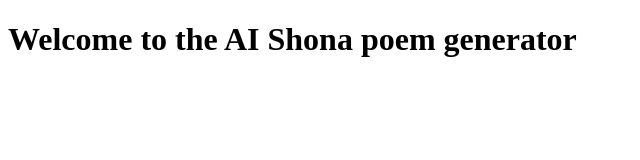
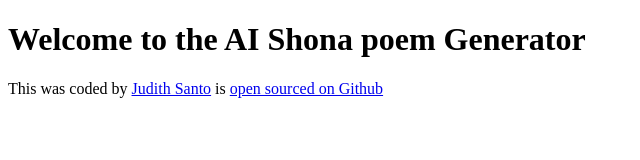
Before and after one commit to judithsanto04-code/Al-Poems, a plain HTML site: page index.html in a window 1280 px wide. Shown: the whole page, without its empty margins (0-640 px from the left). Drawn offline with Linux system fonts and the light colour scheme.

Commit message:
added links

```diff
--- a/index.html
+++ b/index.html
@@ -8,8 +8,18 @@
   </head>
   <body>
     <h1>
-        Welcome to the AI Shona poem generator
-        <script src ="src/index.js"></script>
+        Welcome to the AI Shona poem Generator
     </h1>
+    <footer>
+        This was coded by
+        <a href="https://github.com/judithsanto04-code/" target="_blank">Judith Santo</a>
+        is
+            <a
+        href="https://github.com/judithsanto04-code/Al-Poems.git"
+        target="_blank">
+         open sourced on Github</a>
+
+    </footer>
+    <script src ="src/index.js"></script>
   </body>
 </html>
```
